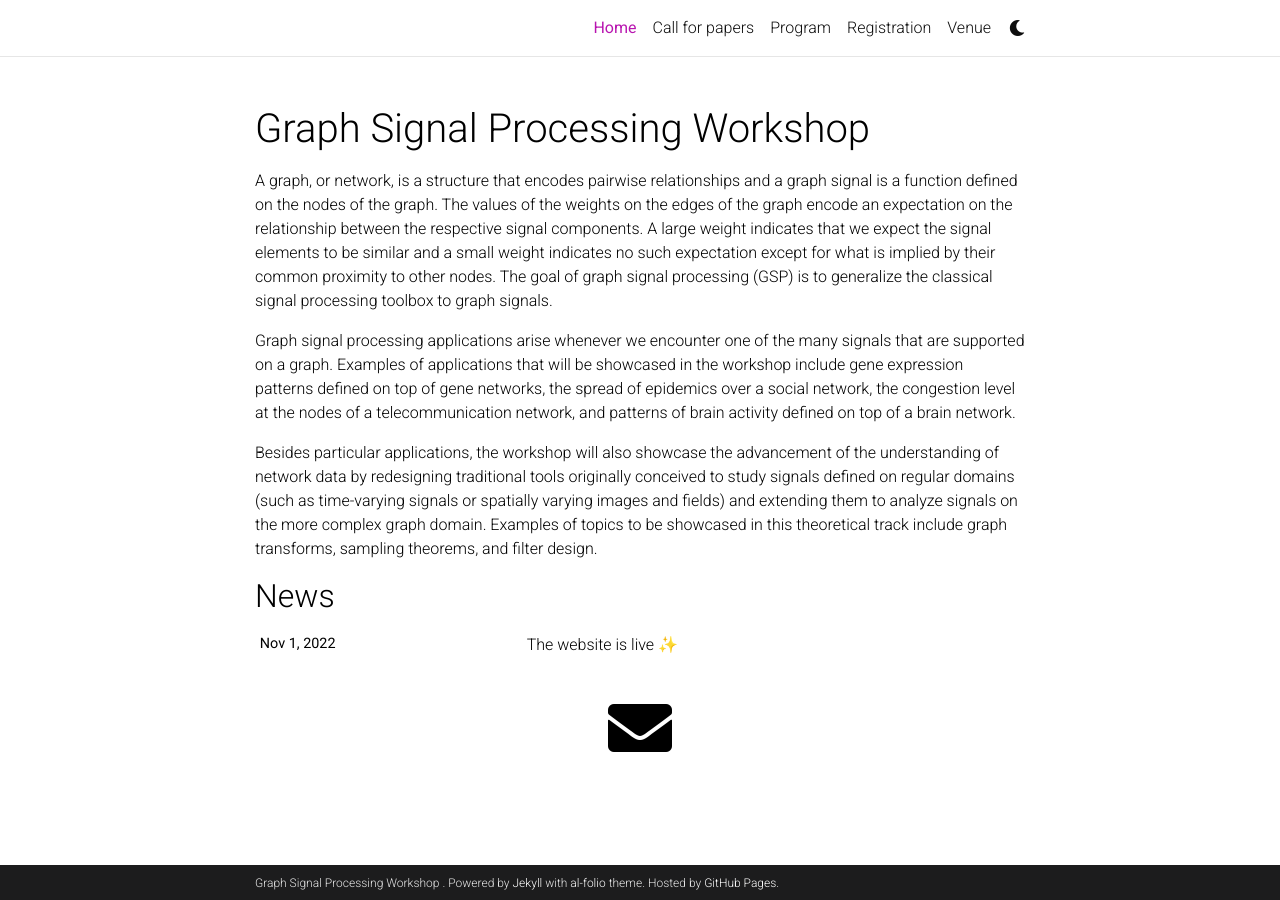
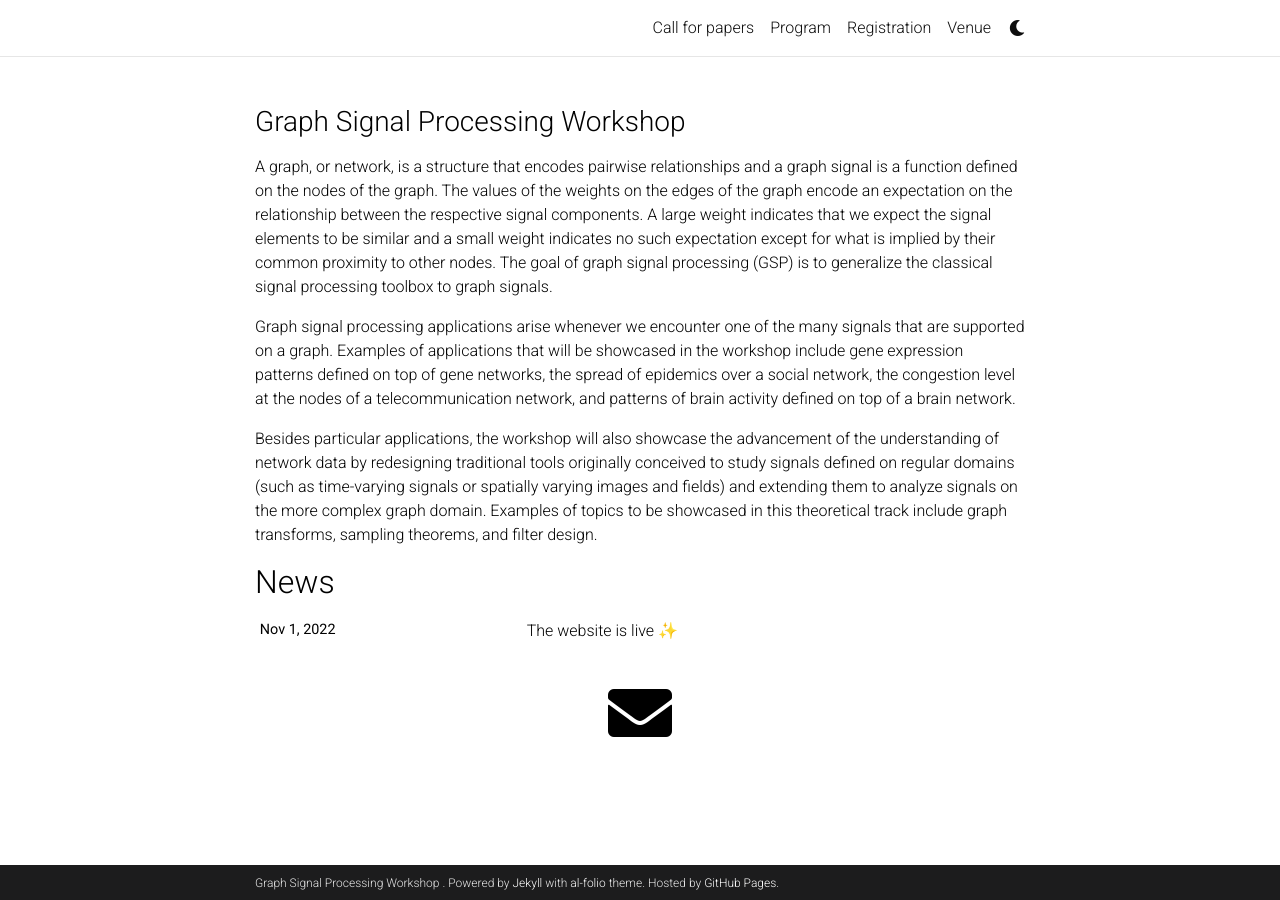
Before and after one commit to shreyasvinaya/gspworkshop2025.github.io, a Jekyll site: the page built from _pages/about.md, in a window 1280 px wide. Built offline with Jekyll 4.4.1, drawn with Linux system fonts in a browser that asks for light colours; emoji names are drawn with the system emoji font; comment, search, counter and statistics services are not loaded; a style sheet for code colours, icons or effects is not loaded.

Commit message:
change about title

```diff
--- a/_layouts/about.html
+++ b/_layouts/about.html
@@ -5,9 +5,10 @@
 <!-- about.html -->
       <div class="post">
         <header class="post-header">
-          <h1 class="post-title">
-           {% if site.title == "blank" -%}<span class="font-weight-bold">{{ site.first_name }}</span> {{ site.middle_name }} {{ site.last_name }}{%- else -%}{{ site.title }}{%- endif %}
-          </h1>
+          <h3 class="post-title">
+            {{site.first_name}}
+            <!--{% if site.title == "blank" -%}<span class="font-weight-bold">{{ site.first_name }}</span> {{ site.middle_name }} {{ site.last_name }}{%- else -%}{{ site.title }}{%- endif %}-->
+          </h3>
           <p class="desc">{{ page.subtitle }}</p>
         </header>
 
--- a/_pages/about.md
+++ b/_pages/about.md
@@ -1,6 +1,6 @@
 ---
 layout: about
-title: Home
+title:
 permalink: /
 #subtitle: <a href='#'>GSP'23</a>. Address. gspworkshop2023@gmail.com. Moto. Etc.
 
```
